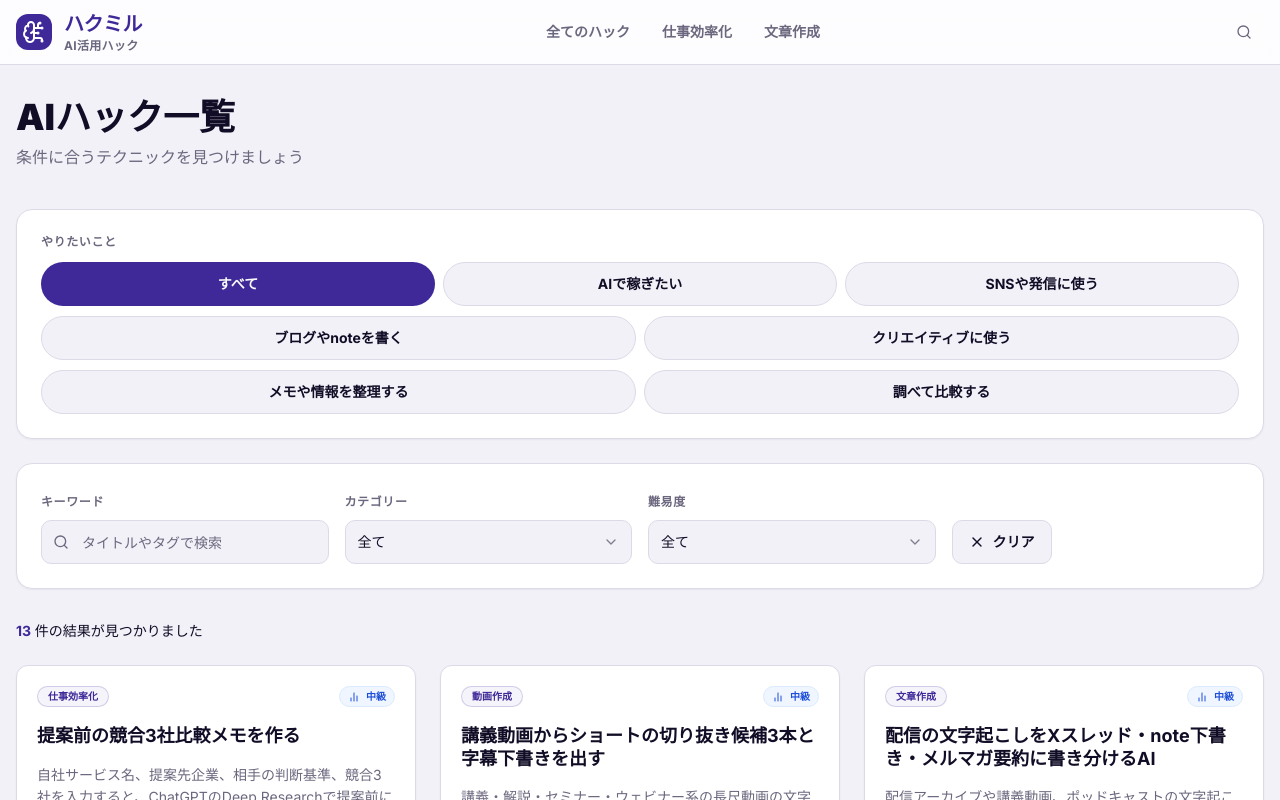
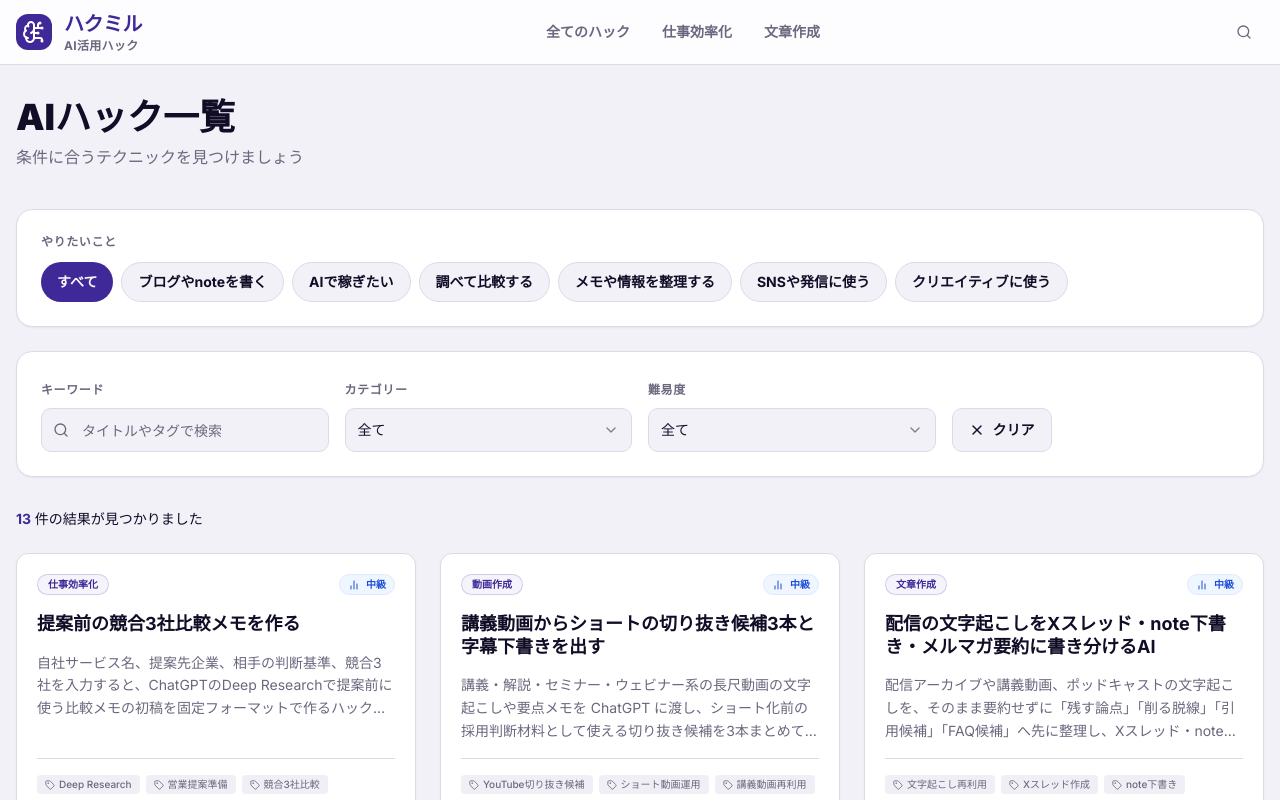
Before and after one commit to tools-labo/hakumiru, a Next.js app: page /hacks in a window 1280 px wide. Shown: the top 800 px of the page. Built offline with nearby package versions, Linux system fonts and the light colour scheme.

Commit message:
Update HacksListClient.tsx

```diff
--- a/src/app/hacks/HacksListClient.tsx
+++ b/src/app/hacks/HacksListClient.tsx
@@ -18,10 +18,15 @@ import {
   Hack,
   categories,
   useCaseLabels,
-  useCaseOrder,
   UseCase,
 } from "@/app/lib/types";
 import { getPublishedHacks } from "@/app/lib/hacks";
+
+const mobileUseCaseRows: UseCase[][] = [
+  ["make_money", "social_publish"],
+  ["write_blog_note", "creative"],
+  ["organize_info", "research_compare"],
+];
 
 export function HacksListClient() {
   const searchParams = useSearchParams();
@@ -37,7 +42,16 @@ export function HacksListClient() {
     const categoryParam = searchParams.get("category");
     const searchParam = searchParams.get("search");
 
-    if (useCaseParam && useCaseOrder.includes(useCaseParam as UseCase)) {
+    const validUseCases: UseCase[] = [
+      "write_blog_note",
+      "make_money",
+      "research_compare",
+      "organize_info",
+      "social_publish",
+      "creative",
+    ];
+
+    if (useCaseParam && validUseCases.includes(useCaseParam as UseCase)) {
       setSelectedUseCase(useCaseParam as UseCase);
     } else {
       setSelectedUseCase("all");
@@ -118,75 +132,63 @@ export function HacksListClient() {
               </p>
             </div>
 
-            <div className="space-y-2.5">
-              <div className="grid grid-cols-3 gap-2">
+            <div className="space-y-2 md:hidden">
               <Button
                 type="button"
                 variant={selectedUseCase === "all" ? "default" : "outline"}
-                  className="rounded-full h-11 px-3 font-bold text-sm"
+                className="w-full rounded-full font-bold h-11"
                 onClick={() => setSelectedUseCase("all")}
               >
                 すべて
               </Button>
 
+              {mobileUseCaseRows.map((row, rowIndex) => (
+                <div key={rowIndex} className="grid grid-cols-2 gap-2">
+                  {row.map((useCase) => (
+                    <Button
+                      key={useCase}
+                      type="button"
+                      variant={selectedUseCase === useCase ? "default" : "outline"}
+                      className="w-full rounded-full font-bold h-11 px-3 text-sm whitespace-normal leading-tight"
+                      onClick={() => setSelectedUseCase(useCase)}
+                    >
+                      {useCaseLabels[useCase]}
+                    </Button>
+                  ))}
+                </div>
+              ))}
+            </div>
+
+            <div className="hidden md:flex md:flex-wrap md:gap-2">
               <Button
                 type="button"
-                  variant={selectedUseCase === "make_money" ? "default" : "outline"}
-                  className="rounded-full h-11 px-3 font-bold text-sm"
-                  onClick={() => setSelectedUseCase("make_money")}
+                variant={selectedUseCase === "all" ? "default" : "outline"}
+                className="rounded-full font-bold"
+                onClick={() => setSelectedUseCase("all")}
               >
-                  AIで稼ぎたい
+                すべて
               </Button>
 
+              {(
+                [
+                  "write_blog_note",
+                  "make_money",
+                  "research_compare",
+                  "organize_info",
+                  "social_publish",
+                  "creative",
+                ] as UseCase[]
+              ).map((useCase) => (
                 <Button
+                  key={useCase}
                   type="button"
-                  variant={selectedUseCase === "social_publish" ? "default" : "outline"}
-                  className="rounded-full h-11 px-3 font-bold text-sm"
-                  onClick={() => setSelectedUseCase("social_publish")}
+                  variant={selectedUseCase === useCase ? "default" : "outline"}
+                  className="rounded-full font-bold"
+                  onClick={() => setSelectedUseCase(useCase)}
                 >
-                  SNSや発信に使う
+                  {useCaseLabels[useCase]}
                 </Button>
-              </div>
-
-              <div className="grid grid-cols-2 gap-2">
-                <Button
-                  type="button"
-                  variant={selectedUseCase === "write_blog_note" ? "default" : "outline"}
-                  className="rounded-full h-11 px-3 font-bold text-sm"
-                  onClick={() => setSelectedUseCase("write_blog_note")}
-                >
-                  ブログやnoteを書く
-                </Button>
-
-                <Button
-                  type="button"
-                  variant={selectedUseCase === "creative" ? "default" : "outline"}
-                  className="rounded-full h-11 px-3 font-bold text-sm"
-                  onClick={() => setSelectedUseCase("creative")}
-                >
-                  クリエイティブに使う
-                </Button>
-              </div>
-
-              <div className="grid grid-cols-2 gap-2">
-                <Button
-                  type="button"
-                  variant={selectedUseCase === "organize_info" ? "default" : "outline"}
-                  className="rounded-full h-11 px-3 font-bold text-sm"
-                  onClick={() => setSelectedUseCase("organize_info")}
-                >
-                  メモや情報を整理する
-                </Button>
-
-                <Button
-                  type="button"
-                  variant={selectedUseCase === "research_compare" ? "default" : "outline"}
-                  className="rounded-full h-11 px-3 font-bold text-sm"
-                  onClick={() => setSelectedUseCase("research_compare")}
-                >
-                  調べて比較する
-                </Button>
-              </div>
+              ))}
             </div>
           </div>
         </div>
```
Lines whose indentation alone changed are shown as unchanged.
